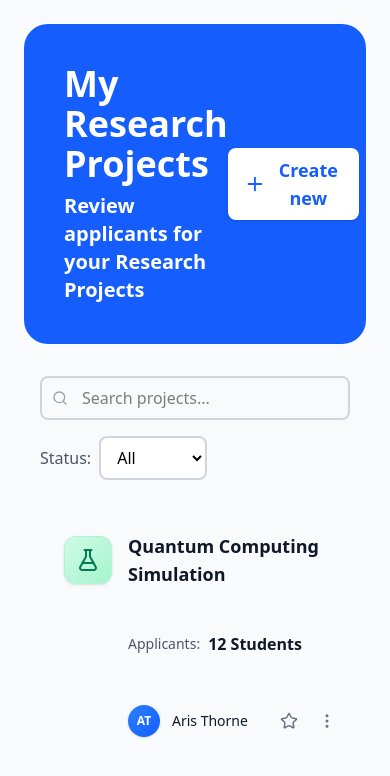
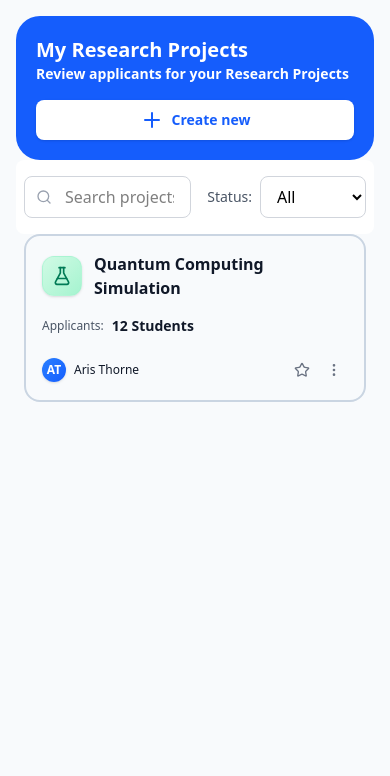
Before and after one commit to pranjal-kumar-0/abhyudaya, a Next.js app: page /faculty/dashboard in a window 390 px wide. Shown: the top 776 px of the page. Built offline with nearby package versions, Linux system fonts and the light colour scheme.

Commit message:
made faculty dashboard responsive

```diff
--- a/components/dashboard/dashboard-card.tsx
+++ b/components/dashboard/dashboard-card.tsx
@@ -6,20 +6,20 @@ import {
 
 const DashboardCardPage = () => {
   return (
-    <div className="mt-4 grid grid-cols-1 md:grid-cols-12 items-center py-5 px-4 gap-8 hover:bg-gray-200 transition-all duration-200 group cursor-pointer rounded-lg mx-2 mb-2 hover:shadow-md">
+    <div className="grid grid-cols-1 lg:grid-cols-12 border-2 border-slate-300 items-center py-4 sm:py-5 px-4 gap-2 sm:gap-6 md:gap-8 hover:bg-gray-200 transition-all duration-200 group cursor-pointer rounded-2xl mx-2 mb-2 hover:shadow-md md:border-none">
         {/* Project Info */}
-        <div className="col-span-1 md:col-span-6 flex items-center gap-4">
-            <div className="w-12 h-12 rounded-xl bg-linear-to-br from-emerald-100 to-emerald-200 text-emerald-700 flex items-center justify-center shrink-0 shadow-sm border border-emerald-200/50">
-                <FlaskConical size={24} />
+        <div className="col-span-1 md:col-span-6 flex items-center gap-3 sm:gap-4">
+            <div className="w-10 h-10 sm:w-12 sm:h-12 rounded-xl bg-linear-to-br from-emerald-100 to-emerald-200 text-emerald-700 flex items-center justify-center shrink-0 shadow-sm border border-emerald-200/50">
+                <FlaskConical size={20} />
             </div>
-            <h3 className="font-bold text-lg md:text-xl text-gray-900 group-hover:text-blue-900 transition-colors">Quantum Computing Simulation</h3>
+            <h3 className="font-bold text-base sm:text-lg md:text-xl text-gray-900 group-hover:text-blue-900 transition-colors">Quantum Computing Simulation</h3>
         </div>
 
         {/* Applicants - Mobile: Inline | Desktop: Column */}
-        <div className="col-span-1 md:col-span-2 mt-3 md:mt-0 pl-16 md:pl-0">
+        <div className="col-span-1 md:col-span-2 mt-2 sm:mt-3 md:mt-0">
             <div className="flex items-center gap-2 md:flex-col md:items-start md:gap-0">
-            <span className="md:hidden text-sm text-gray-600">Applicants:</span>
-            <span className="text-base font-semibold text-gray-900">12 Students</span>
+            <span className="md:hidden text-xs sm:text-sm text-gray-600">Applicants:</span>
+            <span className="text-sm sm:text-base font-semibold text-gray-900">12 Students</span>
             </div>
         </div>
 
@@ -29,18 +29,18 @@ const DashboardCardPage = () => {
           </div>
 
         {/* Owner & Actions */}
-        <div className="col-span-1 md:col-span-2 flex items-center justify-between md:justify-end gap-6 mt-4 md:mt-0">
-            <div className="flex items-center gap-3 md:pr-4 pl-16 md:pl-0">
-                <div className="w-8 h-8 rounded-full bg-linear-to-br from-blue-500 to-blue-600 flex items-center justify-center text-xs text-white font-bold shadow-sm">AT</div>
-                <span className="text-sm font-medium text-gray-900 whitespace-nowrap">Aris Thorne</span>
+        <div className="col-span-1 md:col-span-2 flex items-center justify-between md:justify-end gap-4 sm:gap-6 mt-3 sm:mt-4 md:mt-0">
+            <div className="flex items-center gap-2 sm:gap-3">
+                <div className="w-6 h-6 sm:w-8 sm:h-8 rounded-full bg-linear-to-br from-blue-500 to-blue-600 flex items-center justify-center text-xs text-white font-bold shadow-sm">AT</div>
+                <span className="text-xs sm:text-sm font-medium text-gray-900 whitespace-nowrap">Aris Thorne</span>
             </div>
 
             <div className="flex items-center gap-1">
-                <button className="p-2 hover:bg-amber-50 rounded-lg text-gray-500 hover:text-amber-500 transition-colors">
-                <Star size={18} />
+                <button className="p-1.5 sm:p-2 hover:bg-amber-50 rounded-lg text-gray-500 hover:text-amber-500 transition-colors">
+                <Star size={16} />
                 </button>
-                <button className="p-2 hover:bg-gray-100 rounded-lg text-gray-500 hover:text-gray-700 transition-colors">
-                <MoreVertical size={18} />
+                <button className="p-1.5 sm:p-2 hover:bg-gray-100 rounded-lg text-gray-500 hover:text-gray-700 transition-colors">
+                <MoreVertical size={16} />
                 </button>
             </div>
         </div>
--- a/components/dashboard/dashboard.tsx
+++ b/components/dashboard/dashboard.tsx
@@ -17,42 +17,38 @@ const DashboardPage = () => {
   // });
 
   return (
-    <div className="min-h-screen bg-slate-50 font-sans p-6 space-y-6">
+    <div className="min-h-screen bg-slate-50 font-sans p-4 md:p-6 md:space-y-6">
 
       {/* Top Header */}
-      <div className="rounded-3xl bg-blue-600 p-10 text-white flex items-center justify-between">
-        <div className="space-y-2">
-          <h1 className="text-4xl font-bold">My Research Projects</h1>
-          <p className="text-xl font-bold">Review applicants for your Research Projects</p>
+      <div className="rounded-3xl bg-blue-600 p-5 sm:p-8 md:p-10 text-white flex flex-col sm:flex-row sm:items-center justify-between gap-4 sm:gap-0">
+        <div className="md:space-y-2">
+          <h1 className="text-xl md:text-4xl font-bold">My Research Projects</h1>
+          <p className="text-sm sm:text-xl font-bold">Review applicants for your Research Projects</p>
         </div>
-        <button className="flex items-center justify-center gap-2 px-4 py-2 text-lg font-bold text-blue-600 bg-white hover:scale-105 rounded-lg shadow-sm transition-all grow md:grow-0">
-          <Plus className="size-8" />
+        <button className="flex items-center justify-center gap-2 px-4 py-2 text-sm sm:text-base md:text-lg font-bold text-blue-600 bg-white hover:scale-105 rounded-lg shadow-sm transition-all grow sm:grow-0">
+          <Plus className="size-6 sm:size-8" />
           Create new
         </button>
       </div>
 
 
       {/* Filter Bar */}
-      <div className="px-4 md:px-6 py-2 flex flex-wrap items-center justify-between gap-4">
+      <div className="px-2 md:px-6 py-4 flex items-start sm:items-center gap-4 bg-white rounded-lg md:shadow-sm border-none md:border-gray-200">
         {/* Search Bar */}
-        <div className="relative flex-1 min-w-50">
+        <div className="relative flex-1 w-full sm:w-auto min-w-0 grow">
           <Search className="absolute left-3 top-1/2 transform -translate-y-1/2 text-gray-400" size={16} />
           <input
             type="text"
             placeholder="Search projects..."
-            // value={searchQuery}
-            // onChange={(e) => setSearchQuery(e.target.value)}
-            className="w-full pl-10 pr-4 py-2 border-2 border-gray-300 rounded-lg focus:outline-none focus:ring-2 focus:ring-blue-500 focus:border-transparent"
+            className="w-full pl-10 pr-4 py-2 border border-gray-300 rounded-lg focus:outline-none focus:ring-2 focus:ring-blue-500 focus:border-transparent"
           />
         </div>
 
         {/* Status Filter */}
-        <div className="flex items-center gap-2">
-          <span className="text-md font-medium text-gray-600">Status:</span>
+        <div className="flex items-center gap-2 md:w-full sm:w-auto">
+          <span className="text-sm font-medium text-gray-600 whitespace-nowrap">Status:</span>
           <select
-            // value={statusFilter}
-            // onChange={(e) => setStatusFilter(e.target.value)}
-            className="px-3 py-2 border-2 border-gray-300 rounded-lg focus:outline-none focus:ring-2 focus:ring-blue-500 focus:border-transparent bg-white"
+            className="flex-1 sm:flex-none px-3 py-2 border border-gray-300 rounded-lg focus:outline-none focus:ring-2 focus:ring-blue-500 focus:border-transparent bg-white"
           >
             <option value="All">All</option>
             <option value="Active">Active</option>
@@ -62,9 +58,9 @@ const DashboardPage = () => {
       </div>
 
       {/* Project List Table */}
-      <main className="px-4 md:px-6">
+      <main className="sm:px-6">
         {/* Table Header - Hidden on mobile */}
-        <div className="hidden md:grid grid-cols-12 py-4 text-md font-bold uppercase tracking-wider text-gray-900 border-b-2 border-gray-200 px-2">
+        <div className="hidden lg:grid grid-cols-12 py-4 text-xs sm:text-sm font-bold uppercase tracking-wider text-gray-900 border-b-2 border-gray-200 px-2">
           <div className="col-span-6">Name</div>
           <div className="col-span-2">Applicants</div>
           <div className="col-span-2">Status</div>
```
Also changed, not shown: components/create-post/page.tsx (+109 -109 lines).
